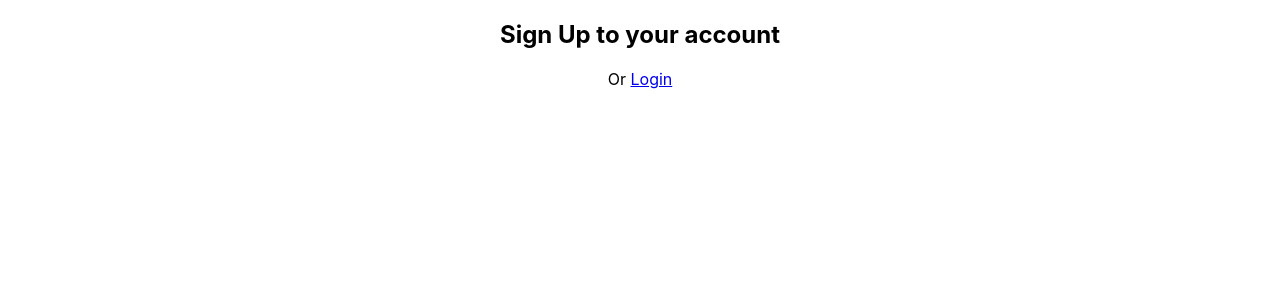
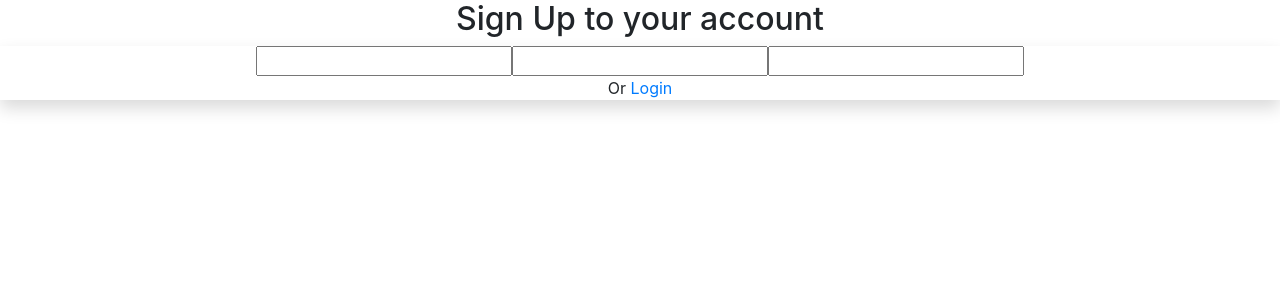
Before and after one commit to giftcooperation/giftpocket, a React (Create React App) app in the folder frontend/: page /signup in a window 1280 px wide. Shown: the top 300 px of the page. Built offline with nearby package versions, Linux system fonts and the light colour scheme.

Commit message:
Signup update

```diff
--- a/frontend/src/features/User/Signup.tsx
+++ b/frontend/src/features/User/Signup.tsx
@@ -6,6 +6,7 @@ import { signupUser, userSelector, clearState, Fuckdata } from './Userslice'
 import { useNavigate } from 'react-router-dom'
 import { AppDispatch } from '../../app/store'
 import { useAppSelector, useAppDispatch } from '../../app/hooks'
+import 'bootstrap/dist/css/bootstrap.css'
 //import toast from 'react-hot-toast'
 const Signup = () => {
   const dispatch = useAppDispatch()
@@ -13,7 +14,7 @@ const Signup = () => {
   //const onSubmit = handleSubmit((data) => console.log(data))
   const navigate = useNavigate()
   const { isFetching, isSuccess, isError, errorMessage } =
-    useSelector(userSelector)
+    useAppSelector(userSelector)
 
   const onSubmit = (fuckdata: Fuckdata) => {
     dispatch(signupUser(fuckdata))
@@ -53,6 +54,9 @@ const Signup = () => {
               onSubmit={handleSubmit(onSubmit)}
               method="POST"
             >
+              <input {...register('name')} />
+              <input type="password" {...register('password')} />
+              <input type="email" {...register('email')} />
               {/* Form Comes Here  */}
             </form>
             <div className="mt-6">
```
